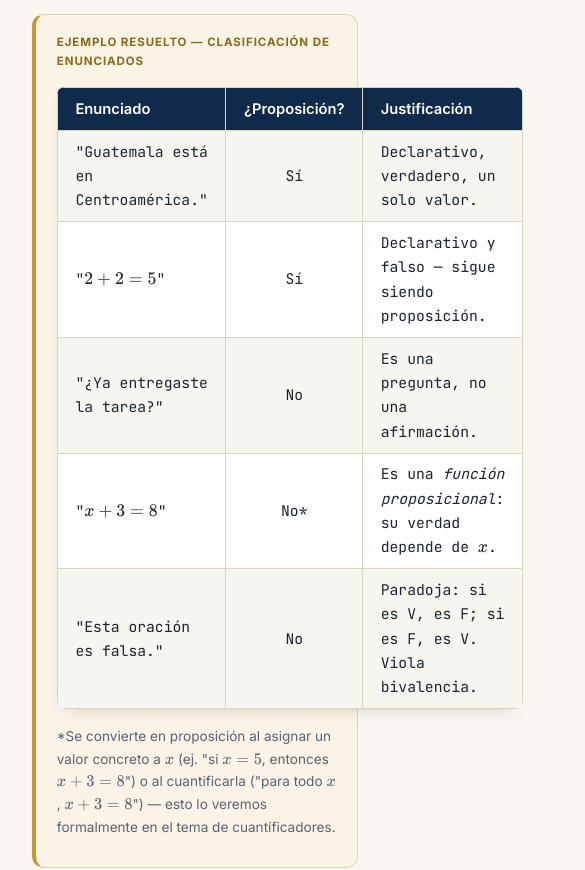
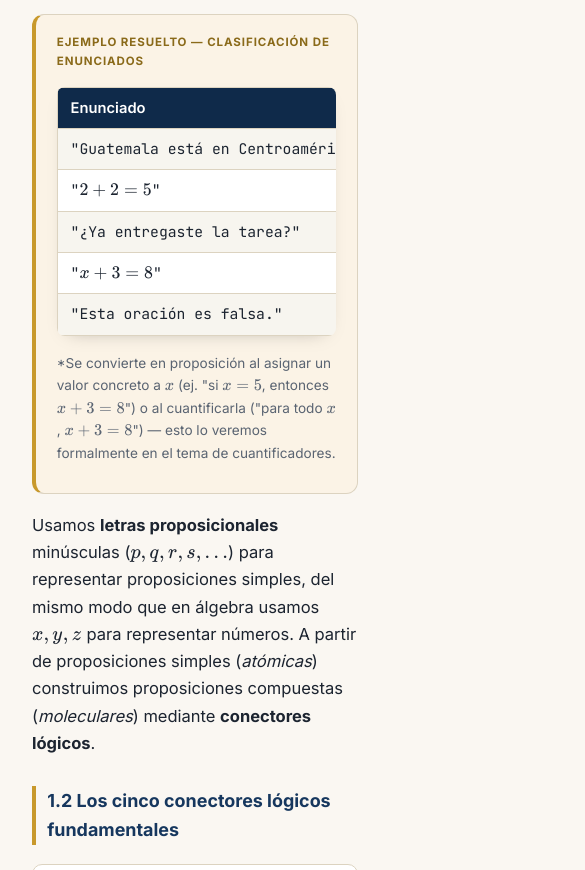
Before and after one commit to leonellee1988/algebra_matematica_discreta, a plain HTML site: page temas/tema-01-logica-matematica.html in a window 390 px wide. Shown: the part 4119-4989 px from the top of the page, 585 px wide, since content can reach past the window. Drawn offline with nearby package versions, Linux system fonts and the light colour scheme; a web font is replaced by a local one.

Commit message:
Add responsive styles for truth tables on mobile

```diff
--- a/temas/tema-01-logica-matematica.html
+++ b/temas/tema-01-logica-matematica.html
@@ -188,6 +188,20 @@
     font-size:0.72rem; text-transform:uppercase; letter-spacing:0.06em; font-weight:700;
     padding: 0.25rem 0.7rem; border-radius:999px; background: var(--paper-2); color: var(--navy);
     border: 1px solid var(--line);
+  }
+
+    /* ===== TABLAS RESPONSIVE EN CELULAR ===== */
+  @media (max-width: 640px){
+    table.truth{
+      display: block;
+      overflow-x: auto;
+      -webkit-overflow-scrolling: touch;
+      white-space: nowrap;
+      max-width: 100%;
+    }
+    table.truth th, table.truth td{
+      padding: 0.5rem 0.8rem;
+    }
   }
 </style>
 </head>
```
